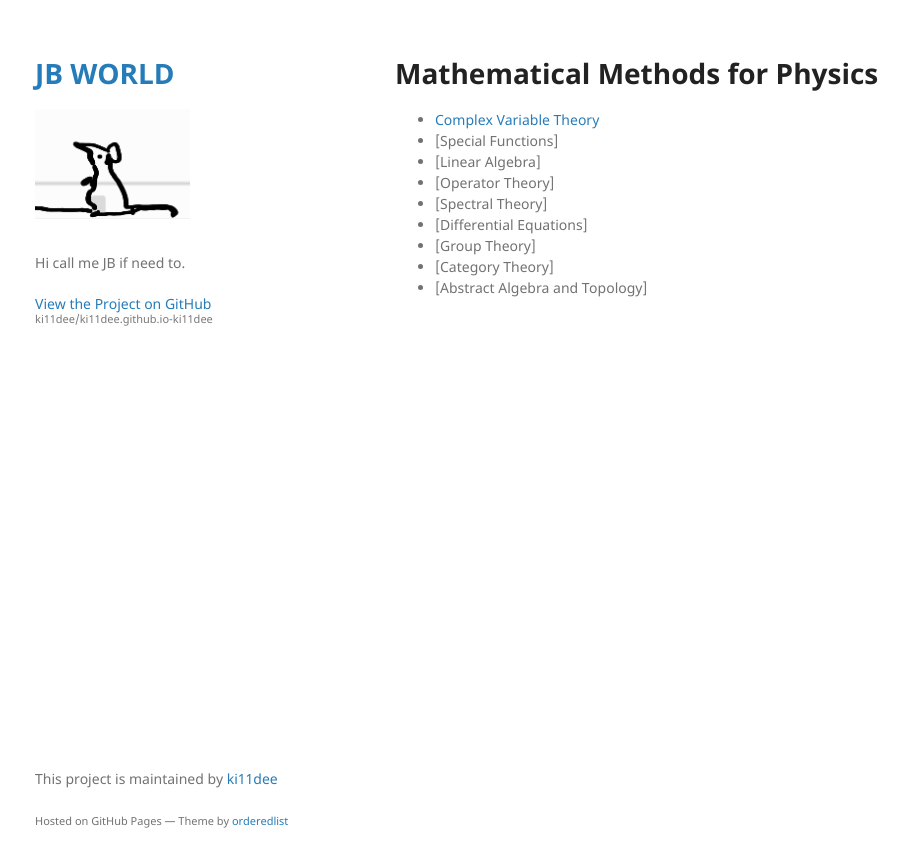
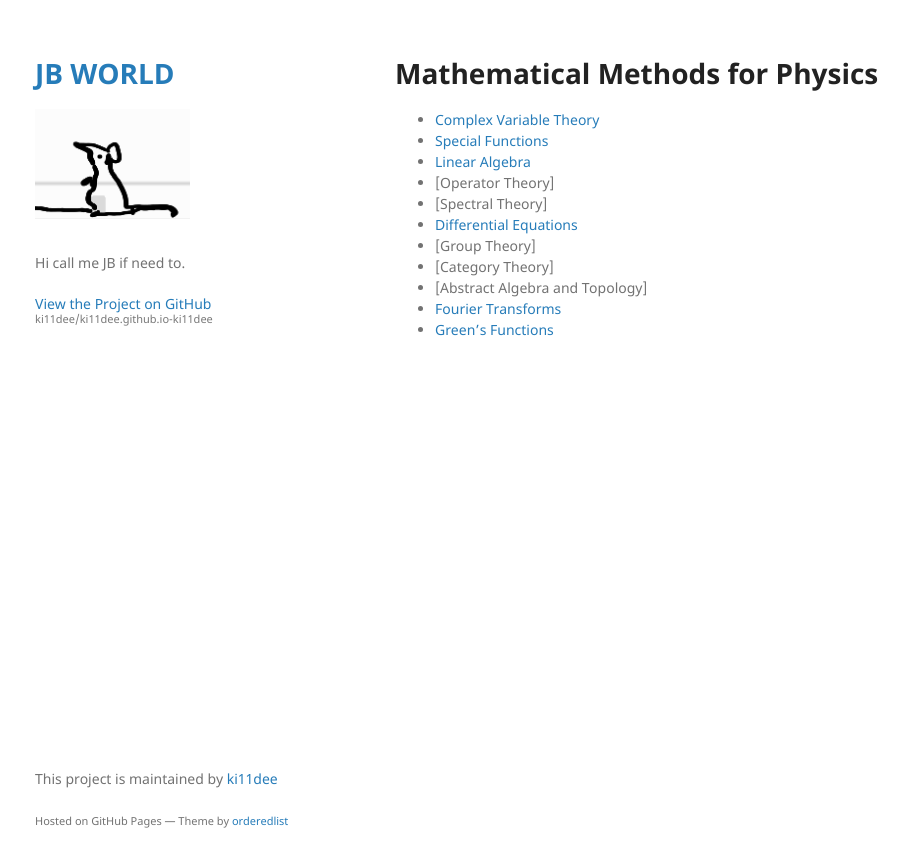
Before and after one commit to ki11dee/ki11dee.github.io-ki11dee, a Jekyll site: the page built from MP/MP_content.md, in a window 1280 px wide. Shown: the top 867 px of the page, without its empty margins (175-1083 px from the left). Built offline with Jekyll 4.4.1, drawn with Linux system fonts in a browser that asks for light colours; our own code applies the rules of GitHub Pages for plain Markdown files.

Commit message:
Add MP contents

```diff
--- a/MP/MP_content.md
+++ b/MP/MP_content.md
@@ -1,11 +1,13 @@
 # Mathematical Methods for Physics
 
 - [Complex Variable Theory](./Complex%20Variable%20Theory.html)
-- [Special Functions]
-- [Linear Algebra]
+- [Special Functions](./special_functions.html)
+- [Linear Algebra](./linear_algebra.html)
 - [Operator Theory]
 - [Spectral Theory]
-- [Differential Equations]
+- [Differential Equations](./de.html)
 - [Group Theory]
 - [Category Theory]
 - [Abstract Algebra and Topology]
+- [Fourier Transforms](./ft.html)
+- [Green's Functions](./gf.html)
```
Also changed, not shown: MP/de.md (added), MP/ft.md (added), MP/gf.md (added), MP/linear_algebra.md (added), MP/special_functions.md (added).
